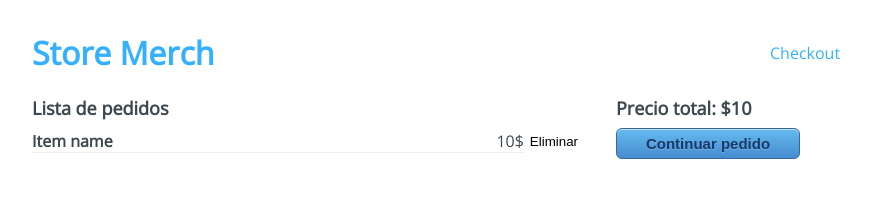
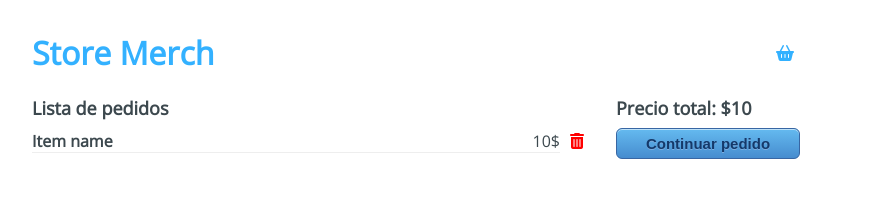
Before and after one commit to QuispeRosasGabriel/react-store, a React (Create React App) app: page /checkout in a window 1280 px wide. Shown: the top 200 px of the page, without its empty margins (224-1095 px from the left). Built offline with nearby package versions, Linux system fonts and the light colour scheme.

Commit message:
font awesome

```diff
--- a/public/index.html
+++ b/public/index.html
@@ -24,6 +24,7 @@
       work correctly both with client-side routing and a non-root public URL.
       Learn how to configure a non-root public URL by running `npm run build`.
     -->
+    <script src="https://kit.fontawesome.com/6974e740be.js" crossorigin="anonymous"></script>
     <title>React App</title>
   </head>
   <body>
--- a/src/components/Header.tsx
+++ b/src/components/Header.tsx
@@ -10,7 +10,7 @@ const Header = () => {
             </Link>
             <div className="header-checkout">
                 <Link to="/checkout">
-                    Checkout
+                    <i className="fas fa-shopping-basket"></i>
                 </Link>
             </div>
         </div>
--- a/src/containers/Checkout.tsx
+++ b/src/containers/Checkout.tsx
@@ -12,7 +12,7 @@ const Checkout = () => {
                         <h4>Item name</h4>
                         <span>10$</span>
                     </div>
-                    <button type="button">Eliminar</button>
+                    <i className="fas fa-trash-alt" style={{color:"red"}}></i>
                 </div>
             </div>
             <div className="checkout-sidebar">
```
